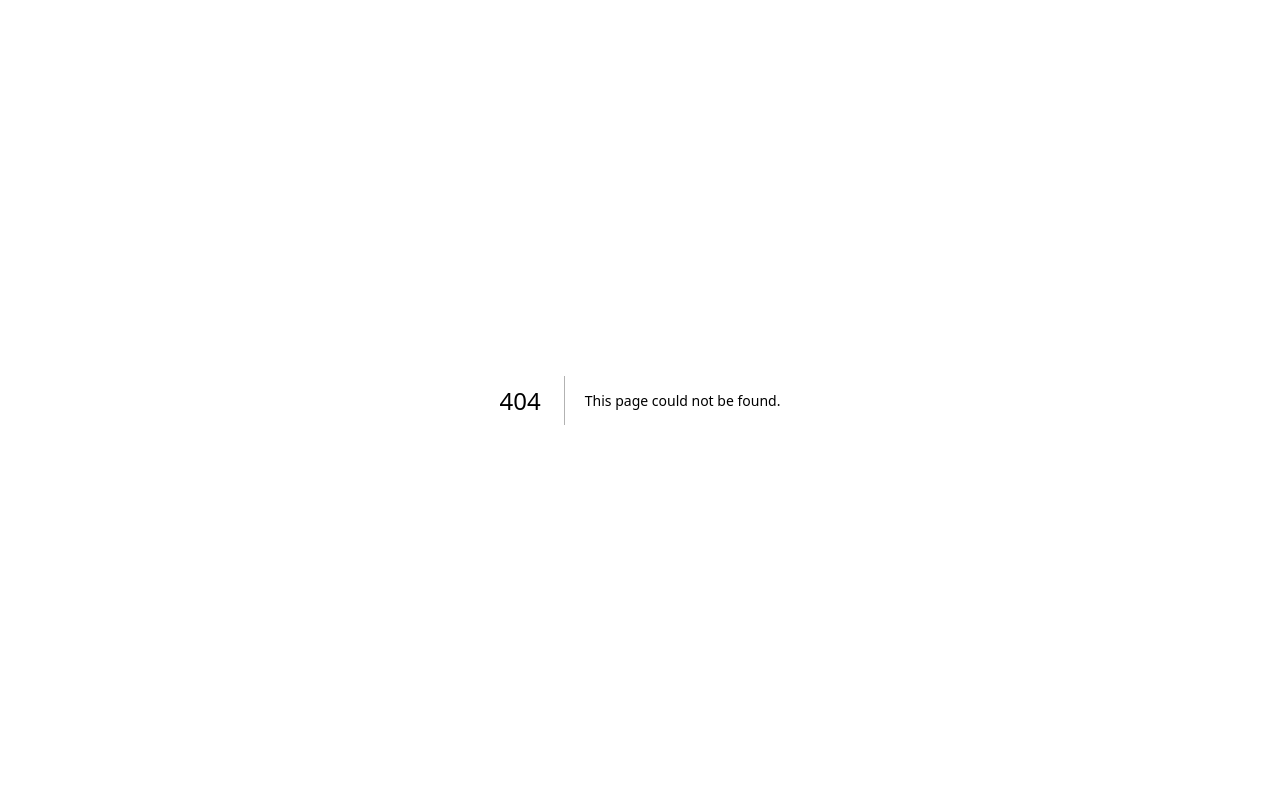
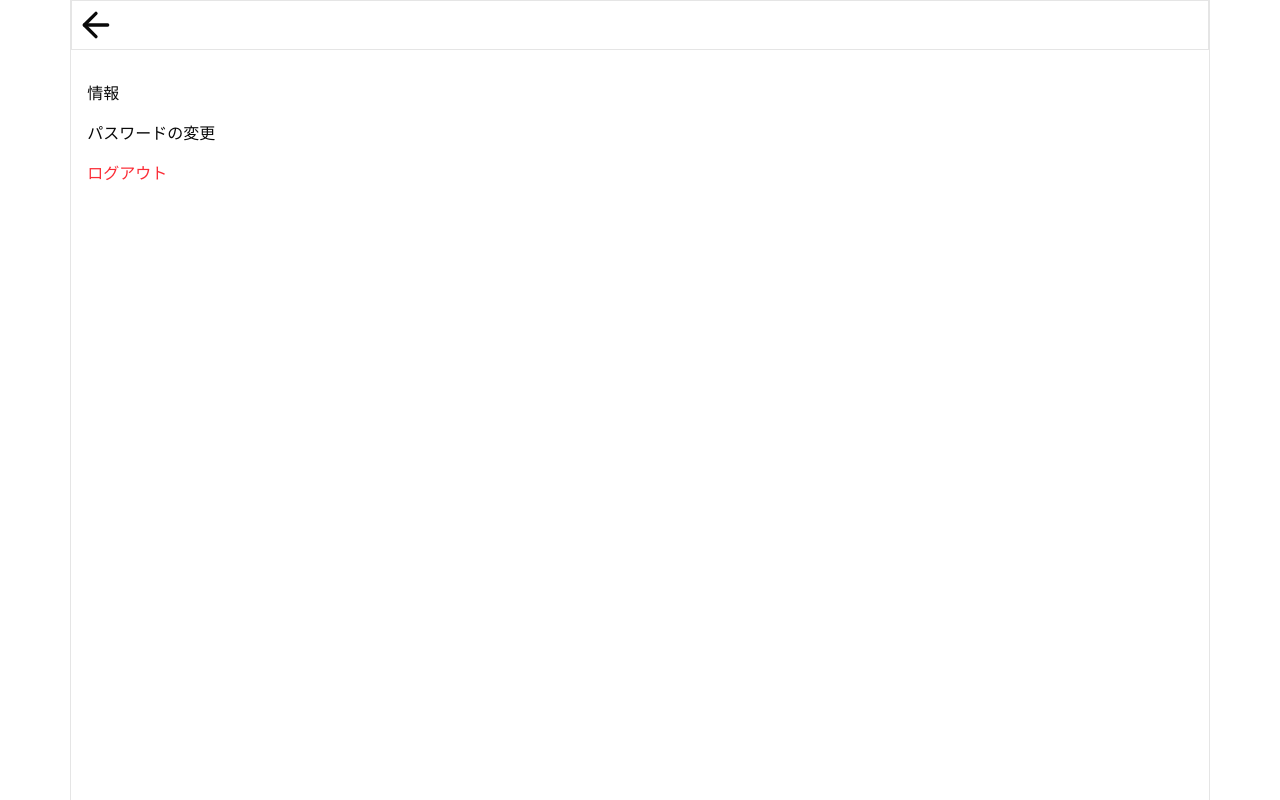
Before and after one commit to Hazakura2024/rakugo-sns, a Next.js app: page /setting/account in a window 1280 px wide. Before the commit this address had no page. Built offline with nearby package versions, Linux system fonts and the light colour scheme.

Commit message:
feat: add漏れを追加

```diff
--- /dev/null
+++ b/src/app/setting/account/page.tsx
@@ -0,0 +1,35 @@
+import { logoutAction } from "@/app/actions/auth";
+import { ArrowLeft } from "lucide-react";
+import Link from "next/link";
+
+function AccountSettingPage() {
+  return (
+    <div className="flex h-screen w-full ">
+      <aside className="w-20 border-r"></aside>
+      <div className="flex flex-col w-full">
+        <header className="border p-1">
+          <Link href="/setting" className="">
+            <ArrowLeft className="t-0 l-0 w-10 h-10"></ArrowLeft>
+          </Link>
+        </header>
+        <div className="flex flex-col p-4 gap-4">
+          <Link href="/setting/account" className=""></Link>
+          <Link href="/setting" className="">
+            情報
+          </Link>
+          <Link href="/setting" className="">
+            パスワードの変更
+          </Link>
+          <form action={logoutAction}>
+            <button className="w-full text-left" type="submit">
+              <div className="text-red-500">ログアウト</div>
+            </button>
+          </form>
+        </div>
+      </div>
+      <aside className="w-20 border-l"></aside>
+    </div>
+  );
+}
+
+export default AccountSettingPage;
--- /dev/null
+++ b/src/app/setting/page.tsx
@@ -0,0 +1,34 @@
+import { ArrowLeft } from "lucide-react";
+import Link from "next/link";
+
+function SettingPage() {
+  return (
+    <div className="flex h-screen w-full ">
+      <aside className="w-20 border-r"></aside>
+      <div className="flex flex-col w-full">
+        <header className="border p-1">
+          <Link href="/" className="">
+            <ArrowLeft className="t-0 l-0 w-10 h-10"></ArrowLeft>
+          </Link>
+        </header>
+        <div className="flex flex-col p-4 gap-4">
+          <Link href="/setting/account" className="">
+            アカウント
+          </Link>
+          <Link href="/setting" className="">
+            コンテンツ
+          </Link>
+          <Link href="/setting" className="">
+            テーマ
+          </Link>
+          <Link href="/setting" className="">
+            情報
+          </Link>
+        </div>
+      </div>
+      <aside className="w-20 border-l"></aside>
+    </div>
+  );
+}
+
+export default SettingPage;
```
